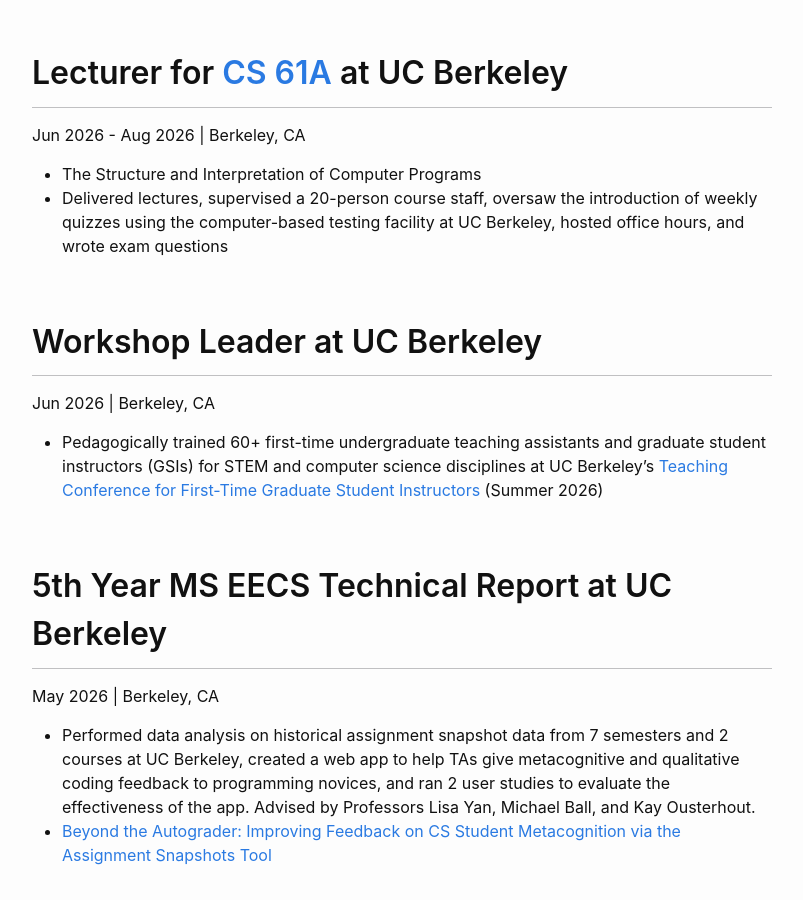
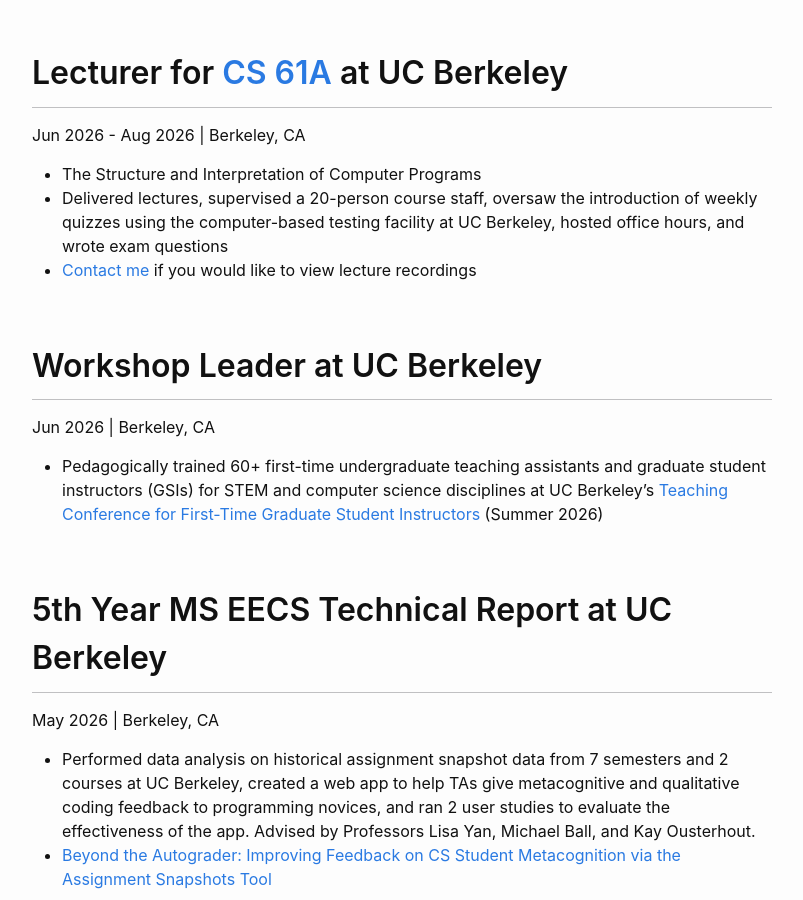
Before and after one commit to phrdang/phrdang.github.io, a Jekyll site: the page built from ed-portfolio.md, in a window 1280 px wide and 900 px high, scrolled down 2369 px. Shown: the whole window, without its empty margins (238-1041 px from the left). Built offline with Jekyll 4.4.1, drawn with Linux system fonts in a browser that asks for light colours.

Commit message:
Tell people to contact me for CS 61A SU26 lecture recordings

```diff
--- a/ed-portfolio.md
+++ b/ed-portfolio.md
@@ -82,6 +82,7 @@
 
 - The Structure and Interpretation of Computer Programs
 - Delivered lectures, supervised a 20-person course staff, oversaw the introduction of weekly quizzes using the computer-based testing facility at UC Berkeley, hosted office hours, and wrote exam questions
+- [Contact me](/contact.md) if you would like to view lecture recordings
 
 ## Workshop Leader at UC Berkeley
 Jun 2026 | Berkeley, CA
```
